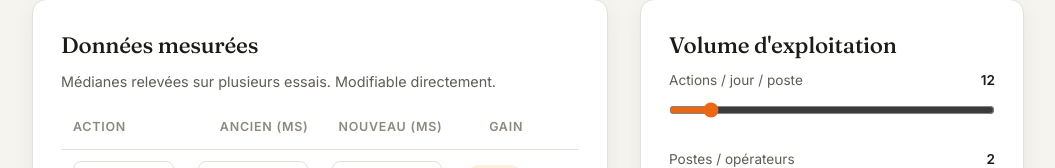
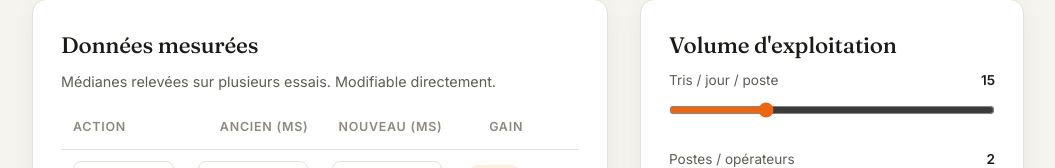
Before and after one commit to aronaNg/metrics, a plain HTML site: page index.html in a window 1280 px wide. Shown: the part 1236-1404 px from the top of the page, without its empty margins (112-1167 px from the left). Drawn offline with nearby package versions, Linux system fonts and the light colour scheme.

Commit message:
correct label

```diff
--- a/index.html
+++ b/index.html
@@ -187,8 +187,8 @@
       <h2>Volume d'exploitation</h2>
       <div class="params">
         <div class="param">
-          <label>Actions / jour / poste <b id="freqOut">12</b></label>
-          <input type="range" id="freq" min="1" max="100" value="12" step="1">
+          <label>Tris / jour / poste <b id="freqOut">15</b></label>
+          <input type="range" id="freq" min="1" max="50" value="15" step="1">
         </div>
         <div class="param">
           <label>Postes / opérateurs <b id="postesOut">2</b></label>
```
